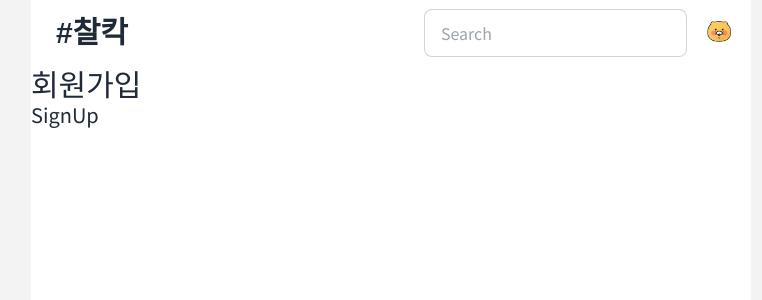
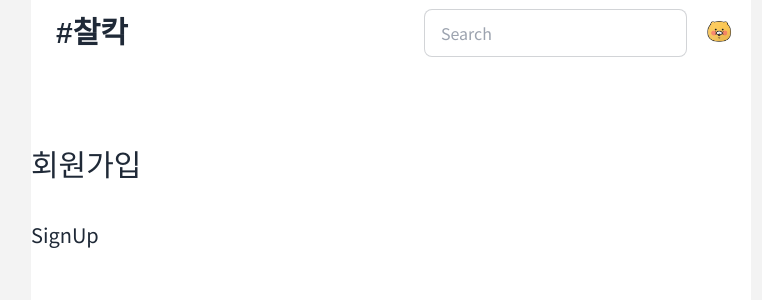
Before and after one commit to xnelb013/chal-kak, a Next.js app: page / in a window 1280 px wide. Shown: the top 300 px of the page, without its empty margins (249-1011 px from the left). Built offline with nearby package versions, Linux system fonts and the light colour scheme; a web font is replaced by a local one.

Commit message:
label : add gitmessage
[description]
깃 메시지 파일 생성

[issue-number]

```diff
--- a/pages/index.tsx
+++ b/pages/index.tsx
@@ -1,8 +1,8 @@
 export default function Home() {
   return (
     <>
-      <div className="text-3xl">회원가입</div>
-      <div className="text-xl">SignUp</div>
+      <div className="text-3xl mt-20">회원가입</div>
+      <div className="text-xl mt-10">SignUp</div>
     </>
   );
 }
```
Also changed, not shown: 1 other file (tests, documents, lock files or other folders).
